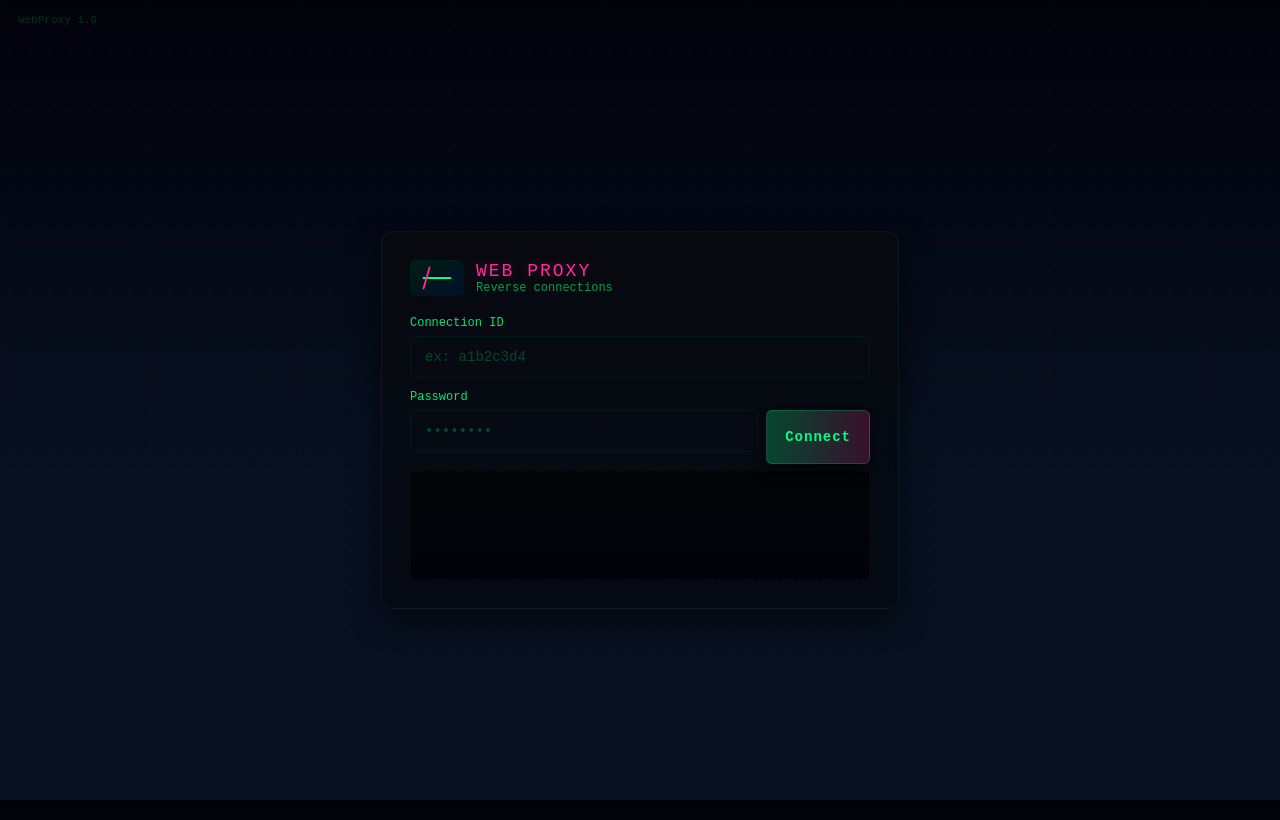
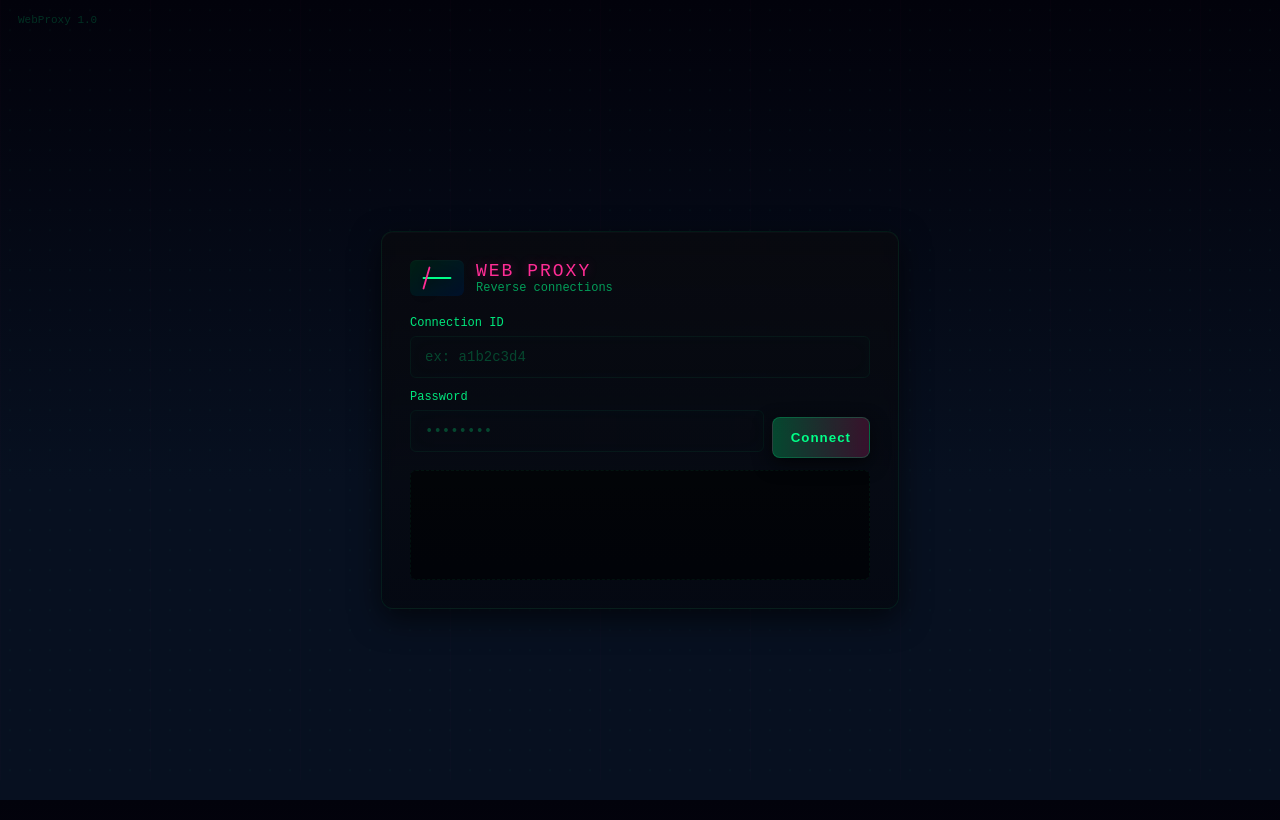
Before and after one commit to mrlima4095/pproxy, a Flask app: page /cli/ in a window 1280 px wide. Shown: the top 820 px of the page. Run offline with Flask 3, Linux system fonts and the light colour scheme.

Commit message:
login pwd

```diff
--- a/templates/login.html
+++ b/templates/login.html
@@ -40,10 +40,6 @@
         }
         button:hover { background: linear-gradient(90deg, rgba(0,255,136,0.4), rgba(255,45,149,0.3)); transform: scale(1.03); }
 
-        .input-button-group { display: flex; gap: 8px; margin-top: 6px; align-items: stretch; }
-        .input-button-group input { flex: 1; padding: 12px 14px; font-family: var(--mono); font-size: 14px; border-radius: 6px; border: 1px solid rgba(0,255,136,0.06); background: transparent; color: var(--neon-green); outline: none; box-sizing: border-box; }
-        .input-button-group button { padding: 12px 18px; border-radius: 6px; font-family: var(--mono); font-size: 14px; border: 1px solid rgba(0,255,136,0.2); background: linear-gradient(90deg, rgba(0,255,136,0.25), rgba(255,45,149,0.2)); color: var(--neon-green); font-weight: bold; cursor: pointer; display: flex; align-items: center; justify-content: center; box-shadow: 0 6px 18px rgba(0,0,0,0.6); transition: 0.2s; }
-
         .card:focus-within{ box-shadow: 0 0 40px rgba(0,255,136,0.06); border: 1px solid rgba(0,255,136,0.14) }
         .meta{ position: absolute; left: 18px; top: 14px; color: rgba(0,255,136,0.18); font-size: 11px; z-index: 3 }
     </style>
@@ -72,8 +68,8 @@
                 <input id="conn_id" name="conn_id" type="text" placeholder="ex: a1b2c3d4" required autocomplete="off">
 
                 <label for="password">Password</label>
-                <div class="input-button-group">
-                    <input id="password" name="password" type="password" placeholder="••••••••" required autocomplete="current-password">
+                <div style="display:flex; gap:8px; margin-top:6px; align-items:center;">
+                    <input id="password" name="password" type="password" placeholder="••••••••" required autocomplete="current-password" style="flex:1;">
                     <button type="submit">Connect</button>
                 </div>
 
@@ -91,6 +87,14 @@
     </div>
 
     <script>
+        function showError(msg) {
+            const preview = document.querySelector('.preview');
+            const div = document.createElement('div');
+            div.className = 'errorBox';
+            div.textContent = msg;
+            preview.appendChild(div);
+        }
+
         const inputs = document.querySelectorAll('input');
 
         inputs.forEach(i => {
```
